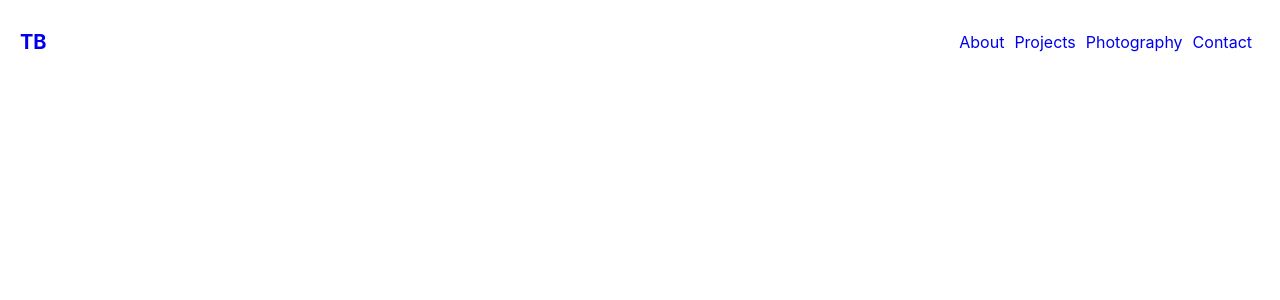
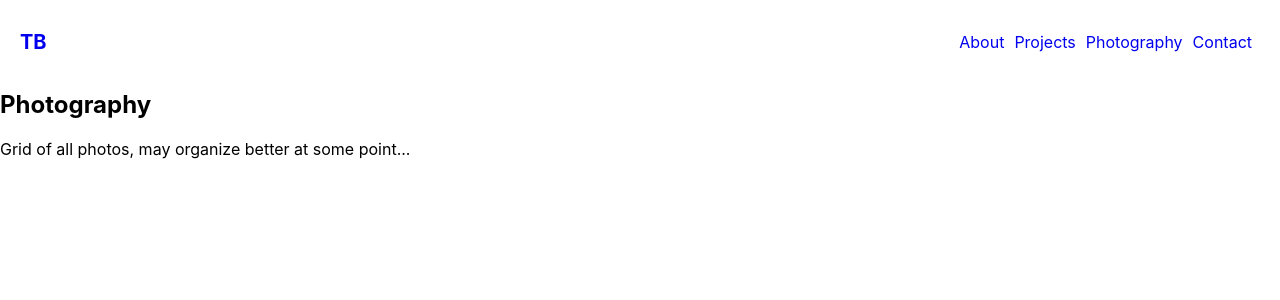
Before and after one commit to tatia-burdett/main-portfolio, a React (Create React App) app: page /photography in a window 1280 px wide. Shown: the top 300 px of the page. Built offline with nearby package versions, Linux system fonts and the light colour scheme.

Commit message:
photography component

```diff
--- a/src/App.js
+++ b/src/App.js
@@ -6,6 +6,7 @@ import NavBar from './NavBar/NavBar'
 import HomePage from './HomePage/HomePage'
 import About from './About/About'
 import Projects from './Projects/Projects'
+import Photography from './Photography/Photography'
 
 class App extends React.Component {
 
@@ -24,6 +25,10 @@ class App extends React.Component {
         <Route
           path='/projects'
           component={Projects}
+        />
+        <Route
+          path='/photography'
+          component={Photography}
         />
       </Switch>
     )
--- /dev/null
+++ b/src/Photography/Photography.js
@@ -0,0 +1,16 @@
+import React from 'react'
+
+class Photography extends React.Component {
+  render() {
+    return (
+      <div className='photography-container'>
+        <h2>Photography</h2>
+        <section>
+          Grid of all photos, may organize better at some point...
+        </section>
+      </div>
+    )
+  }
+}
+
+export default Photography
```
